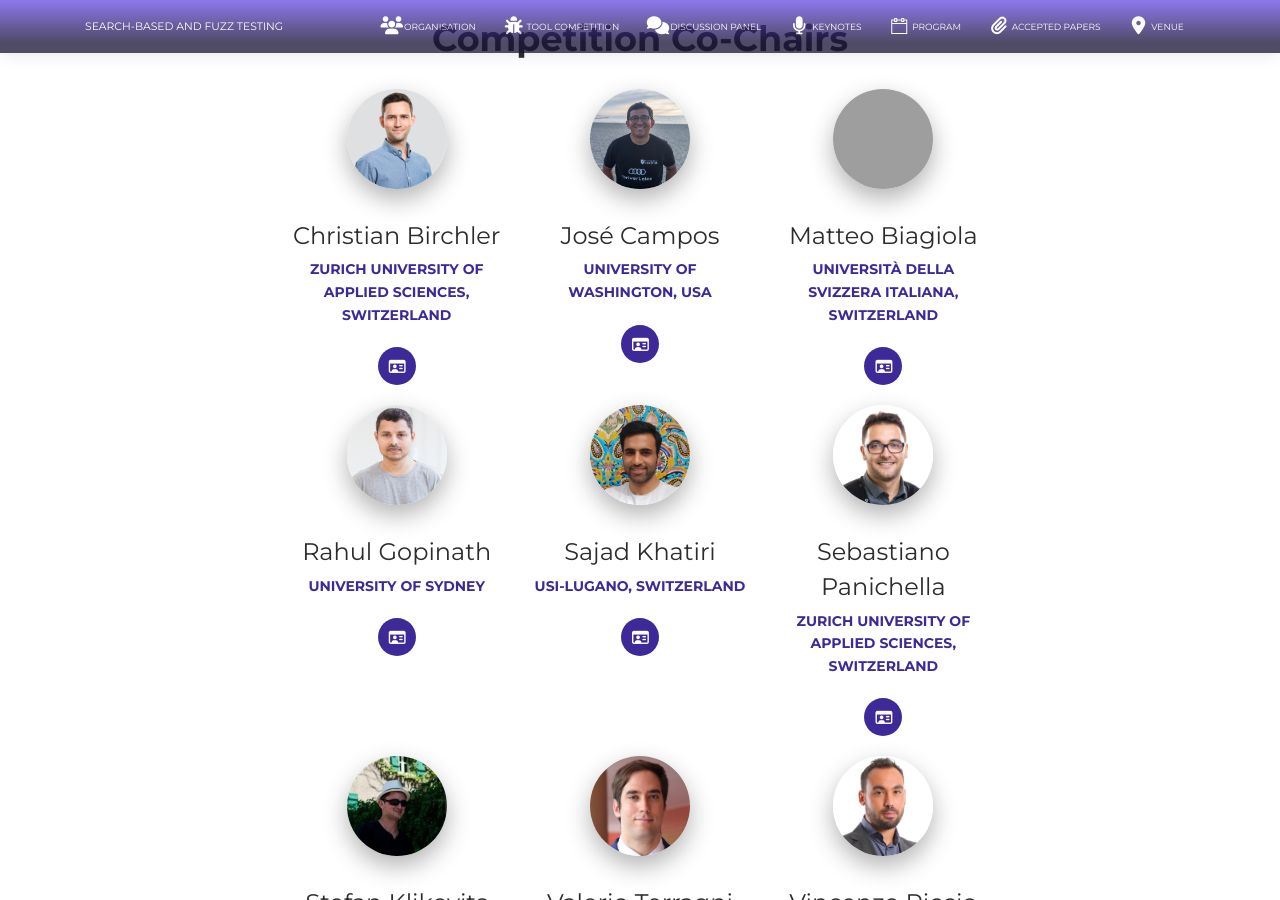
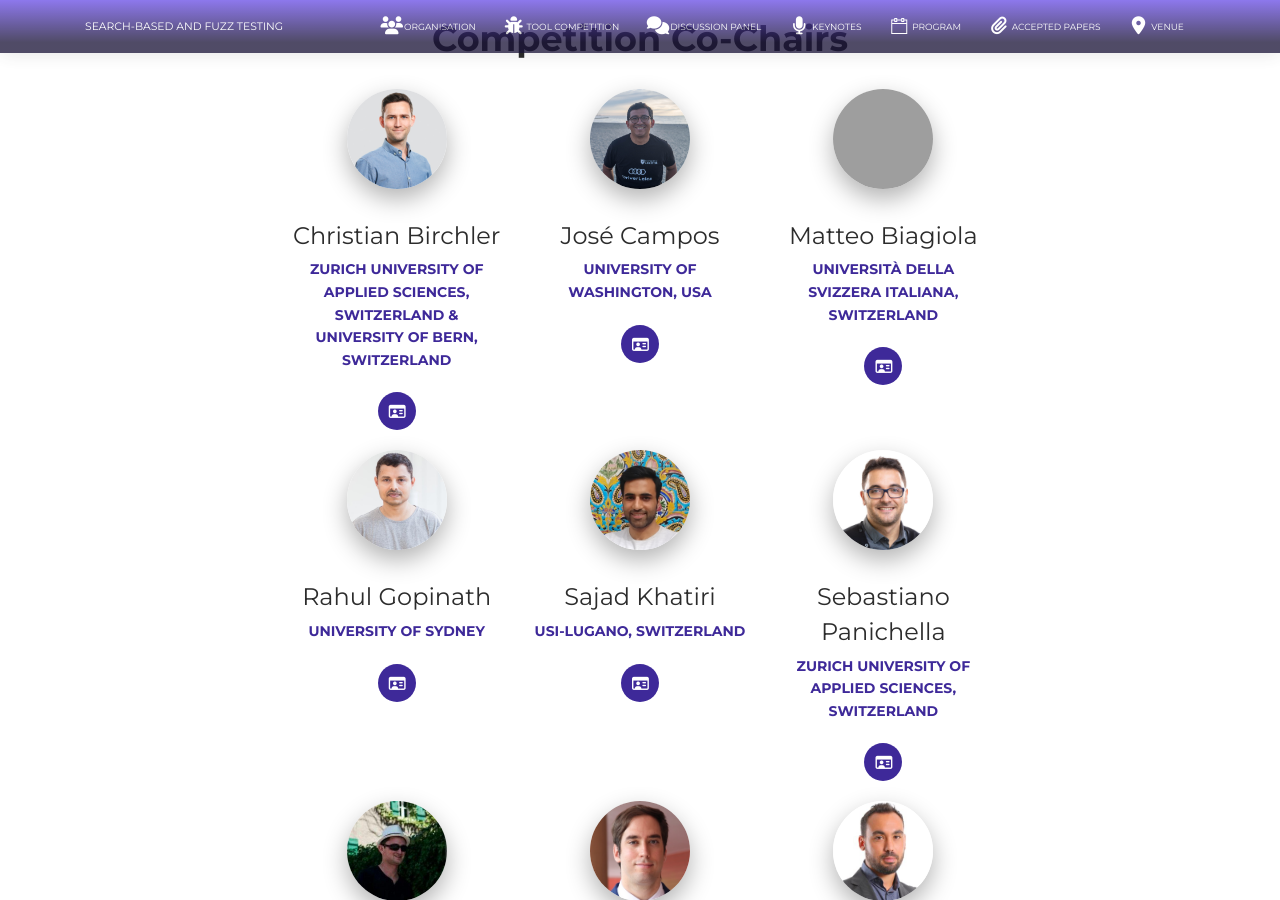
Before and after one commit to sbft24/sbft24.github.io, a Jekyll site: the page built from organisation/index.html, in a window 1280 px wide and 900 px high, scrolled down 753 px. Built offline with Jekyll 4.4.1, drawn with Linux system fonts in a browser that asks for light colours; nearby versions of some CDN libraries; grey boxes are pictures that could not be loaded.

Commit message:
Updated profile of C. Birchler

```diff
--- a/_data/organisation/competition.yml
+++ b/_data/organisation/competition.yml
@@ -24,7 +24,8 @@
   pic: /img/sajad.jpg
 
 - name: Christian Birchler
-  institution: Zurich University of Applied Sciences, Switzerland
+  institution: Zurich University of Applied Sciences, Switzerland & University of Bern, Switzerland
+  webpage: https://www.christianbirchler.org
   pic: /img/christian.jpg
 
 - name: Sebastiano Panichella
```
